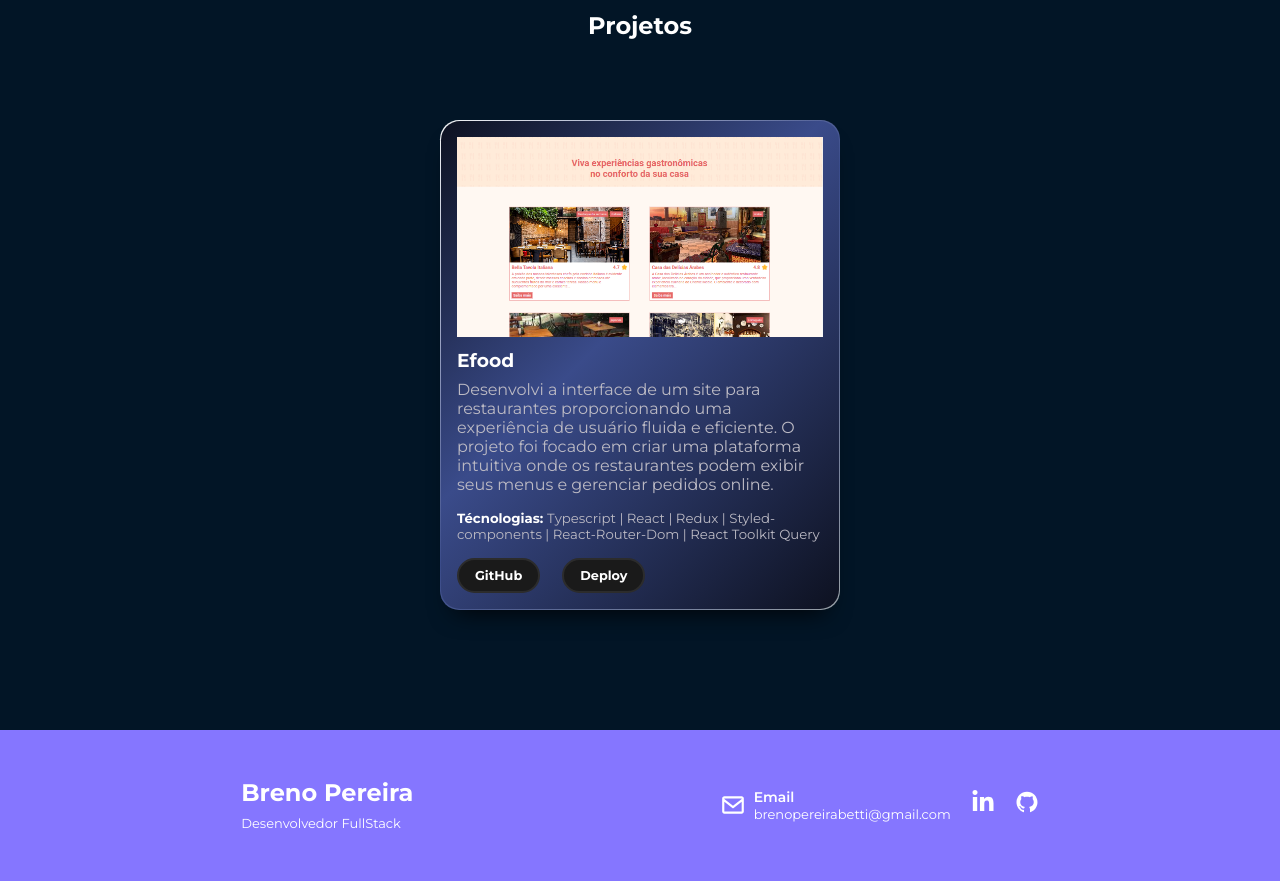
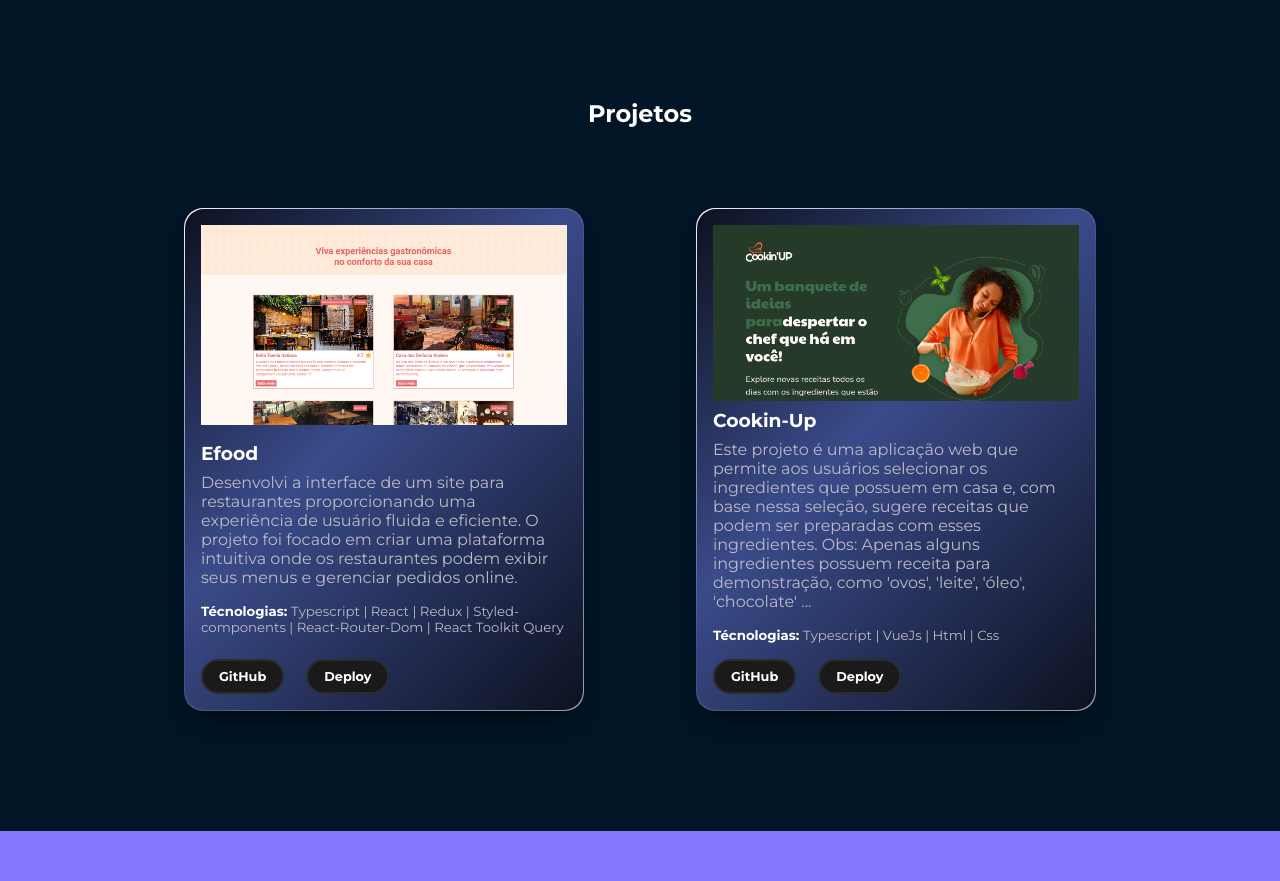
Before and after one commit to brenopereira18/portfolio, a React (Create React App) app: page / in a window 1280 px wide. Shown: the part 1940-2821 px from the top of the page. Built offline with nearby package versions, Linux system fonts and the light colour scheme; a web font is replaced by a local one.

Commit message:
adiciona tag de tecnologia e um novo projeto

```diff
--- a/src/components/Card/styles.ts
+++ b/src/components/Card/styles.ts
@@ -35,11 +35,15 @@ export const CardContainer = styled.div`
 `;
 
 export const Container = styled.div`
+  height: 100%;
   font-size: 1rem;
   color: ${colors.gray};
   background: linear-gradient(135deg, #0d1120 0%, #3a4b8a 43%, #0d1120 100%);
   padding: 1rem;
   border-radius: 1.2rem;
+  display: flex;
+  flex-direction: column;
+  justify-content: space-between;
 `;
 
 export const SectionLinks = styled.ul`
--- a/src/container/Projects/index.tsx
+++ b/src/container/Projects/index.tsx
@@ -1,5 +1,6 @@
 import Card from "../../components/Card";
 import efood from "../../assets/efood.png";
+import cookinUp from "../../assets/cookin-up.png";
 import { Container, SectionProjects } from "./styles";
 
 const projects = [
@@ -13,12 +14,21 @@ const projects = [
     github: "https://github.com/brenopereira18/Efood",
     deploy: "https://efood-dun-beta.vercel.app/",
   },
+  {
+    image: cookinUp,
+    name: "Cookin-Up",
+    description:
+      "Este projeto é uma aplicação web que permite aos usuários selecionar os ingredientes que possuem em casa e, com base nessa seleção, sugere receitas que podem ser preparadas com esses ingredientes. Obs: Apenas alguns ingredientes possuem receita para demonstração, como 'ovos', 'leite', 'óleo', 'chocolate' ... ",
+    technologies: "Typescript | VueJs | Html | Css",
+    github: "https://github.com/brenopereira18/cookin-up",
+    deploy: "https://cookin-up-green.vercel.app/",
+  },
 ];
 
 const Project = () => {
   return (
     <Container id="projetos">
-      <div className="container" >
+      <div className="container">
         <h2>Projetos</h2>
         <SectionProjects>
           {projects.map((project) => (
--- a/src/container/TechnicalSkills/index.tsx
+++ b/src/container/TechnicalSkills/index.tsx
@@ -16,7 +16,7 @@ import {
   SiRedux,
   SiStyledcomponents,
 } from "react-icons/si";
-import { FaGulp, FaGitAlt } from "react-icons/fa";
+import { FaGulp, FaGitAlt, FaVuejs } from "react-icons/fa";
 import * as S from "./styles";
 import Tag from "../../components/Tag";
 
@@ -57,6 +57,7 @@ const skills = [
   },
   { name: "Gulp", icon: FaGulp, color1: "#B3005E", color2: "#FF004D" },
   { name: "Git", icon: FaGitAlt, color1: "#FFB84C", color2: "#F94C10" },
+  { name: "VueJs", icon: FaVuejs, color1: "#D5ED9F", color2: "#00712D"},
 ];
 
 const TechnicalSkills = () => {
```
Also changed, not shown: src/assets/cookin-up.png (added).
